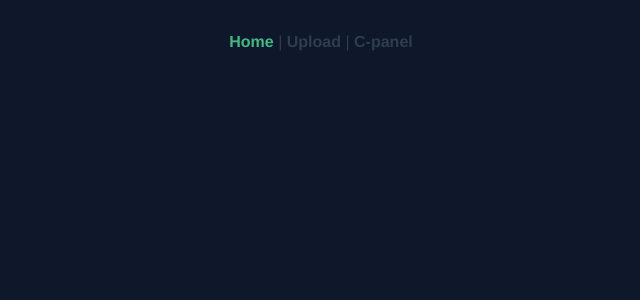
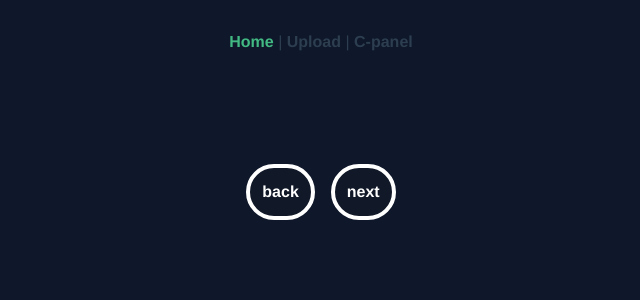
Before and after one commit to Amreal-Lamanera/myCloud, a Vue app: page / in a window 1280 px wide. Shown: the top 300 px of the page, without its empty margins (319-959 px from the left). Built offline with nearby package versions, Linux system fonts and the light colour scheme; no server answers.

Commit message:
pagination

```diff
--- /dev/null
+++ b/src/components/ImagesGallery.vue
@@ -0,0 +1,71 @@
+<template>
+  <div class="relative h-full flex items-center" v-for="(src, key) in images" :key="key">
+    <img
+        loading="lazy"
+        title="Click per download"
+        class="max-w-full max-h-full"
+        :src="imgs_dir + src"
+        alt=""
+        @mouseover="showKey = key"
+        @mouseout="showKey = null"
+    >
+    <div
+        class="layover flex gap-4"
+        :class="showKey === key ? 'flex' : 'hidden'"
+        @mousemove="showKey = key"
+        @mouseleave="showKey = null"
+    >
+      <div
+          class="text-white font-bold cursor-pointer bg-blue-500 border-white border-2 p-3 uppercase hover:bg-blue-950"
+          @click="downloadImage(imgs_dir + src)"
+      >
+        download
+      </div>
+      <div
+          class="text-white font-bold cursor-pointer bg-red-500 border-white border-2 p-3 uppercase hover:bg-red-950"
+          @click="deleteFile(src)"
+      >
+        elimina
+      </div>
+    </div>
+  </div>
+</template>
+
+<script>
+
+  import { IMGS_DIR } from '/config.js';
+
+  export default {
+    props: {
+      images: Array
+    },
+    data() {
+      return {
+        currentIndex: 0,
+        imgs_dir: null,
+        showKey: null,
+      };
+    },
+    // computed: {
+    //   currentImage() {
+    //     return this.images[this.currentIndex];
+    //   }
+    // },
+    // methods: {
+    //   nextImage() {
+    //     if (this.currentIndex < this.images.length - 1) {
+    //       this.currentIndex++;
+    //     }
+    //   },
+    //   prevImage() {
+    //     if (this.currentIndex > 0) {
+    //       this.currentIndex--;
+    //     }
+    //   }
+    // },
+    mounted() {
+      this.imgs_dir = IMGS_DIR;
+    },
+  };
+
+</script>
--- a/src/views/HomeView.vue
+++ b/src/views/HomeView.vue
@@ -1,34 +1,39 @@
 <template>
-    <div class="grid sm:grid-cols-2 lg:grid-cols-4 items-center gap-4 p-4" v-if="responseData !== null">
-      <div class="relative h-full flex items-center" v-for="(src, key) in responseData" :key="key">
-        <img
-          loading="lazy"
-          title="Click per download"
-          class="max-w-full max-h-full"
-          :src="imgs_dir + src"
-          alt=""
-          @mouseover="showKey = key"
-          @mouseout="showKey = null"
+  <div class="py-6">
+    <div class="grid sm:grid-cols-2 lg:grid-cols-4 items-center gap-4 p-4">
+      <image-gallery :images="srcs" />
+    </div>
+    <div class="flex gap-4 justify-center pt-6">
+      <button
+          class="
+            btn
+            text-white
+            p-3
+            border-4
+            border-white
+            rounded-full
+            font-bold
+          "
+          @click="(pagina === 0) ? '': pagina--"
+          :class="(pagina === 0) ? 'bg-gray-900' : 'bg-blue-600 hover:bg-blue-950'"
       >
-        <div
-          class="layover flex gap-4"
-          :class="showKey === key ? 'flex' : 'hidden'"
-          @mousemove="showKey = key"
-          @mouseleave="showKey = null"
+        back
+      </button>
+      <button
+          class="
+            btn
+            text-white
+            p-3
+            border-4
+            border-white
+            rounded-full
+            font-bold
+          "
+          @click="((maxPerPagina * (pagina + 1)) > (srcImgsList.length - 1)) ? '' : pagina++"
+          :class="((maxPerPagina * (pagina + 1)) > (srcImgsList.length - 1)) ? 'bg-gray-900' : 'bg-blue-600 hover:bg-blue-950'"
       >
-          <div
-              class="text-white font-bold cursor-pointer bg-blue-900 border-white border-2 p-3 uppercase"
-              @click="downloadImage(imgs_dir + src)"
-          >
-              download
-          </div>
-          <div
-              class="text-white font-bold cursor-pointer bg-red-900 border-white border-2 p-3 uppercase"
-              @click="deleteFile(src)"
-          >
-              elimina
-          </div>
-        </div>
+        next
+      </button>
     </div>
   </div>
 </template>
@@ -37,18 +42,35 @@
   // @ is an alias to /src
   import axios from 'axios';
   // import { cacheAdapterEnhancer } from 'axios-extensions';
-  import { API_GETIMGS_URL, API_DELETEIMG_URL, API_CHECKLOGGED_URL, IMGS_DIR, AMBIENTE } from '/config.js';
+  import { API_GETIMGS_URL, API_DELETEIMG_URL, API_CHECKLOGGED_URL, AMBIENTE } from '/config.js';
+  import ImageGallery from '@/components/ImagesGallery.vue';
 
   export default {
     name: 'HomeView',
     components: {
+      ImageGallery
     },
     data() {
       return {
-        responseData: null,
-        showKey: null,
-        imgs_dir: null,
+        srcImgsList: [],
+        maxPerPagina: 12,
+        pagina: 0
       };
+    },
+    computed: {
+      srcs() {
+        let array = [];
+        for (let i = (this.maxPerPagina * this.pagina); i < (this.maxPerPagina * (this.pagina + 1)); i++) {
+          console.log(i);
+          if (!this.srcImgsList[i]) {
+            break;
+          }
+          array.push(this.srcImgsList[i]);
+        }
+        console.log(array);
+        console.log(this.pagina);
+        return array;
+      }
     },
     methods: {
       async checkLogged() {
@@ -57,9 +79,7 @@
           const response = await axios.get(API_CHECKLOGGED_URL);
           console.log(response);
 
-          // Salva i dati ottenuti dalla chiamata nell'oggetto 'responseData'
-          // this.responseData = response.data;
-          console.log(response.data);
+          // in prod se non risulta utente loggato rimando al c-panel
           if (AMBIENTE === "PROD") {
             if (!response.data.logged) {
               window.location.href = '../index.php';
@@ -76,9 +96,9 @@
           const response = await axios.get(API_GETIMGS_URL);
           console.log(response);
 
-          // Salva i dati ottenuti dalla chiamata nell'oggetto 'responseData'
-          this.responseData = response.data;
-          console.log(this.responseData);
+          // Salva i dati ottenuti dalla chiamata nell'oggetto 'srcImgsList'
+          this.srcImgsList = response.data;
+          console.log(this.srcImgsList);
         } catch (error) {
           console.error('Errore durante la chiamata API:', error);
         }
@@ -134,7 +154,7 @@
           })
           .catch(error => console.error('Errore durante il download dell\'immagine:', error));
       },
-      async setDocumentTitle() {
+      setDocumentTitle() {
         document.title = 'myCloud - Home';
       },
 
@@ -146,12 +166,12 @@
     mounted() {
       this.setDocumentTitle();
       this.loadData();
-      this.imgs_dir = IMGS_DIR;
     },
   }
 </script>
 
-<style>
+<style lang="scss">
+
   .layover {
       position: absolute;
       top: 0;
@@ -165,7 +185,4 @@
       justify-content: center;
   }
 
-.layover img {
-    filter: invert(1);
-}
 </style>
```
Also changed, not shown: 1 other file (tests, documents, lock files or other folders). Lines whose indentation alone changed are shown as unchanged.
